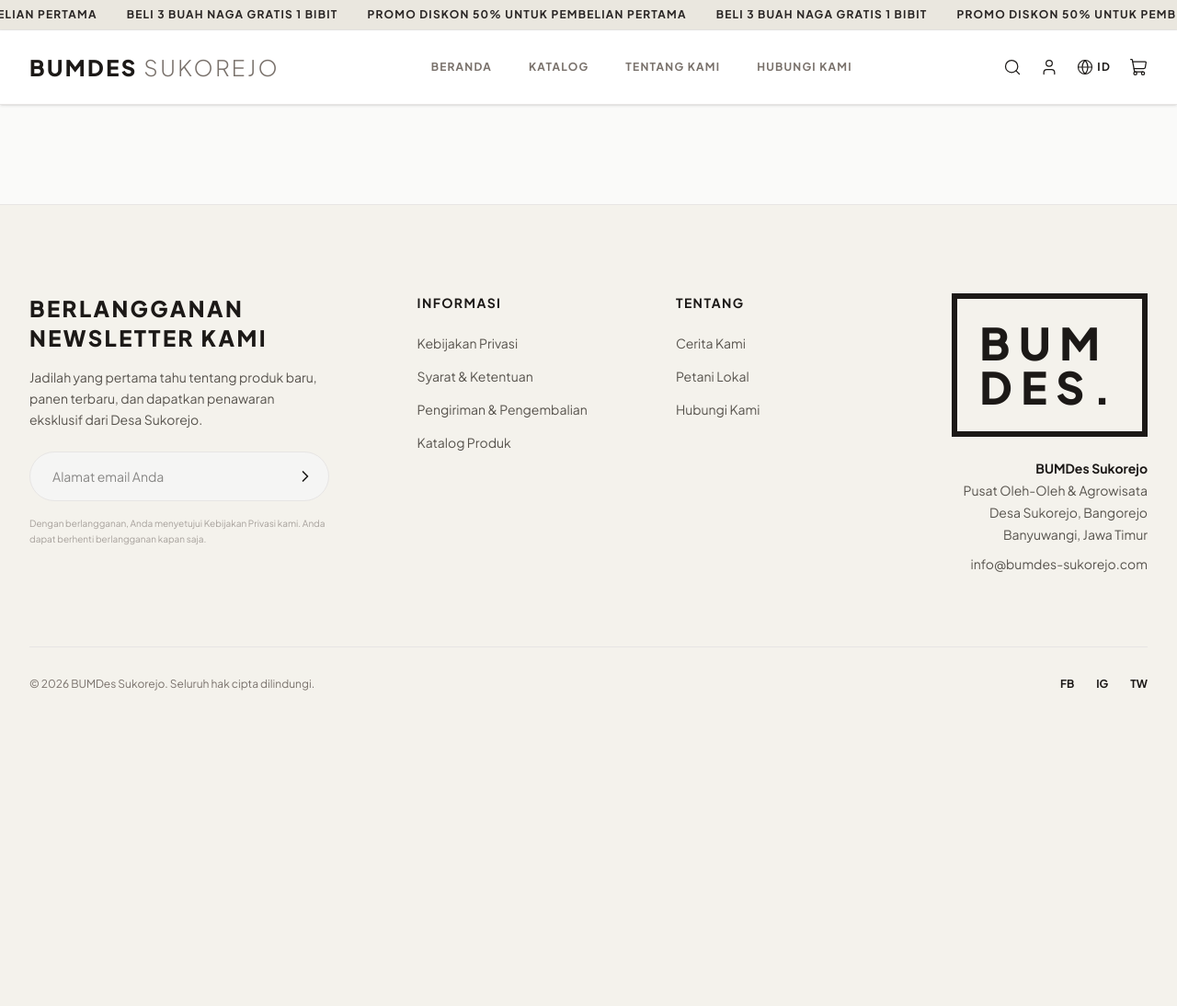
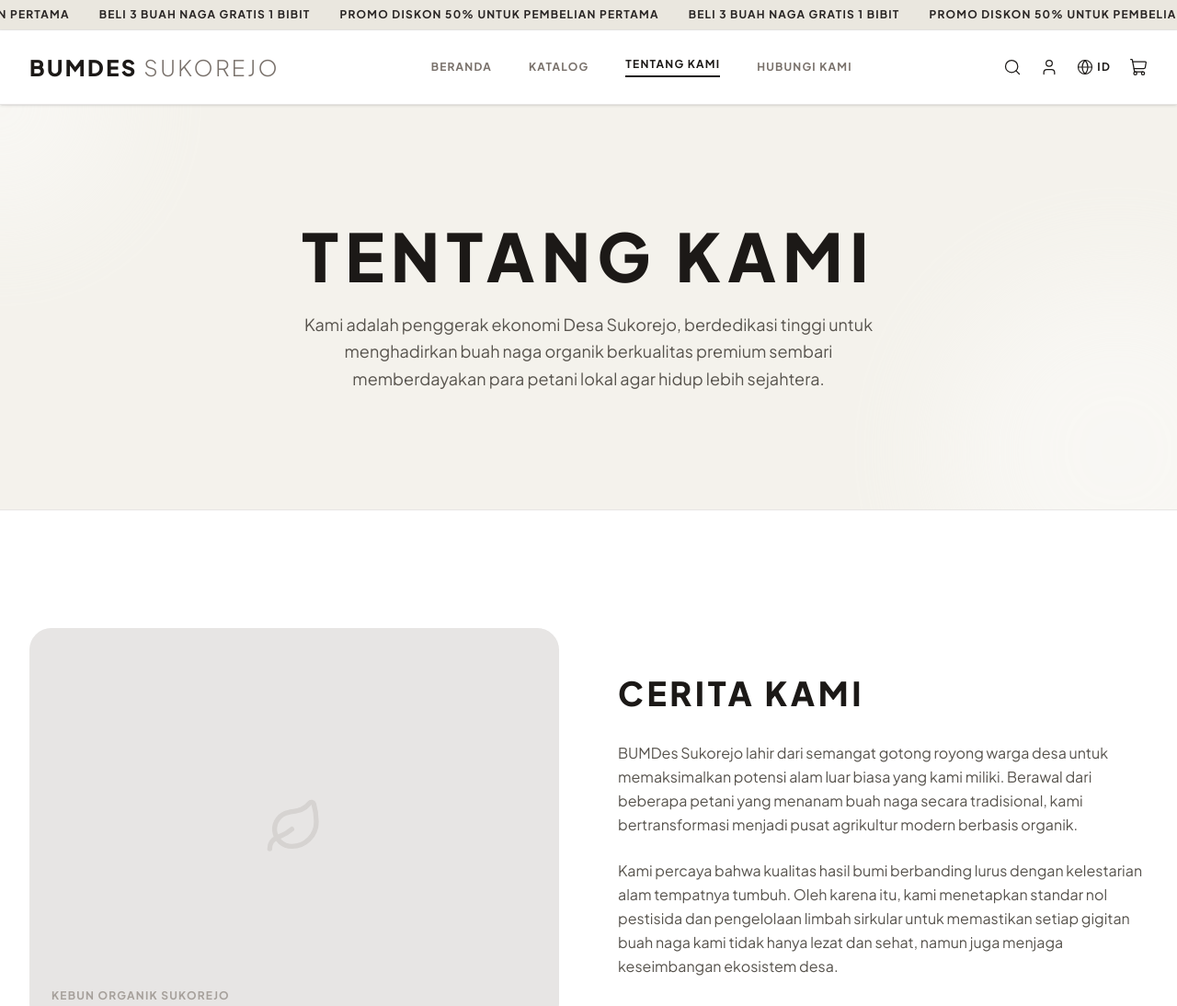
Before and after one commit to masterlearn22/umkm_desa-Sukorejo, a React (Vite) app: page /tentang-kami in a window 1280 px wide. Shown: the top 1094 px of the page at 92% size. Before the commit the page ends 800 px from the top, so only its background shows below. Built offline with nearby package versions, Linux system fonts and the light colour scheme; no server answers; a web font is replaced by a local one.

Commit message:
feat: create About Us page with premium design and connect routing

```diff
--- a/src/App.jsx
+++ b/src/App.jsx
@@ -6,6 +6,7 @@ import CheckoutForm from './components/CheckoutForm';
 import Home from './pages/Home';
 import Catalog from './pages/Catalog';
 import ProductDetail from './pages/ProductDetail';
+import AboutUs from './pages/AboutUs';
 import Footer from './components/Footer';
 import { fetchProducts } from './services/api';
 import { useLanguage } from './context/LanguageContext';
@@ -14,18 +15,10 @@ const App = () => {
   const { lang } = useLanguage();
   const [products, setProducts] = useState([]);
   const [loading, setLoading] = useState(true);
-  const [activeCategory, setActiveCategory] = useState('All');
   const [searchQuery, setSearchQuery] = useState('');
 
   const [isCartOpen, setIsCartOpen] = useState(false);
   const [isCheckoutOpen, setIsCheckoutOpen] = useState(false);
-
-  const categories = [
-    { id: 'All', labelKey: 'filterAll' },
-    { id: 'Fresh', labelKey: 'filterFresh' },
-    { id: 'Processed', labelKey: 'filterProcessed' },
-    { id: 'Craft', labelKey: 'filterCraft' },
-  ];
 
   useEffect(() => {
     const loadProducts = async () => {
@@ -41,8 +34,6 @@ const App = () => {
     };
     loadProducts();
   }, []);
-
-  // Filtering logic is moved to Catalog.jsx, but we keep state here so it persists across navigation
 
   return (
     <div className="min-h-screen flex flex-col bg-stone-50">
@@ -60,6 +51,7 @@ const App = () => {
             />
           } />
           <Route path="/produk/:id" element={<ProductDetail products={products} />} />
+          <Route path="/tentang-kami" element={<AboutUs />} />
         </Routes>
       </main>
 
--- a/src/components/Navbar.jsx
+++ b/src/components/Navbar.jsx
@@ -46,10 +46,9 @@ const Navbar = ({ onCartClick }) => {
               <Link to="/katalog" className={`text-xs font-bold uppercase tracking-widest transition-colors ${location.pathname === '/katalog' ? 'text-stone-900 border-b-2 border-stone-900 pb-1' : 'text-stone-500 hover:text-stone-900'}`}>
                 {lang === 'en' ? 'CATALOG' : 'KATALOG'}
               </Link>
-              {/* Dummy Links to match Solidu's extensive navigation */}
-              <a href="#" className="text-xs font-bold uppercase tracking-widest text-stone-500 hover:text-stone-900 transition-colors">
-                TENTANG KAMI
-              </a>
+              <Link to="/tentang-kami" className={`text-xs font-bold uppercase tracking-widest transition-colors ${location.pathname === '/tentang-kami' ? 'text-stone-900 border-b-2 border-stone-900 pb-1' : 'text-stone-500 hover:text-stone-900'}`}>
+                {lang === 'en' ? 'ABOUT US' : 'TENTANG KAMI'}
+              </Link>
               <a href="#" className="text-xs font-bold uppercase tracking-widest text-stone-500 hover:text-stone-900 transition-colors">
                 HUBUNGI KAMI
               </a>
--- /dev/null
+++ b/src/pages/AboutUs.jsx
@@ -0,0 +1,145 @@
+import React from 'react';
+import { Leaf, Users, MapPin, TrendingUp } from 'lucide-react';
+import { useLanguage } from '../context/LanguageContext';
+
+const AboutUs = () => {
+  const { lang, t } = useLanguage();
+
+  return (
+    <div className="bg-white min-h-screen">
+
+      {/* Hero Section */}
+      <section className="relative w-full bg-[#f4f2ec] py-24 md:py-32 flex flex-col items-center justify-center text-center px-4 overflow-hidden border-b border-stone-200">
+        <h1 className="text-5xl md:text-6xl lg:text-7xl font-heading font-black text-stone-900 uppercase tracking-widest mb-6 relative z-10">
+          TENTANG KAMI
+        </h1>
+        <p className="max-w-2xl text-stone-600 text-base md:text-lg leading-relaxed relative z-10">
+          Kami adalah penggerak ekonomi Desa Sukorejo, berdedikasi tinggi untuk menghadirkan buah naga organik berkualitas premium sembari memberdayakan para petani lokal agar hidup lebih sejahtera.
+        </p>
+
+        {/* Subtle decorative elements behind text */}
+        <div className="absolute top-0 left-0 w-64 h-64 bg-white opacity-40 rounded-full blur-3xl -translate-x-1/2 -translate-y-1/2 pointer-events-none" />
+        <div className="absolute bottom-0 right-0 w-96 h-96 bg-white opacity-40 rounded-full blur-3xl translate-x-1/3 translate-y-1/3 pointer-events-none" />
+      </section>
+
+      {/* Our Story Section */}
+      <section className="max-w-screen-xl mx-auto px-4 sm:px-6 lg:px-8 py-20 md:py-32">
+        <div className="flex flex-col lg:flex-row gap-16 items-center">
+
+          <div className="w-full lg:w-1/2">
+            <div className="bg-stone-100 rounded-3xl aspect-[4/3] w-full overflow-hidden flex items-center justify-center relative">
+               {/* Decorative placeholder for farm image */}
+               <div className="absolute inset-0 bg-stone-200"></div>
+               <Leaf size={64} className="text-stone-300 relative z-10" />
+               <span className="absolute bottom-6 left-6 text-xs font-bold text-stone-400 uppercase tracking-widest">
+                 Kebun Organik Sukorejo
+               </span>
+            </div>
+          </div>
+
+          <div className="w-full lg:w-1/2 flex flex-col justify-center">
+            <h2 className="text-3xl md:text-4xl font-heading font-black text-stone-900 uppercase tracking-widest mb-8">
+              CERITA KAMI
+            </h2>
+            <p className="text-stone-600 leading-relaxed mb-6">
+              BUMDes Sukorejo lahir dari semangat gotong royong warga desa untuk memaksimalkan potensi alam luar biasa yang kami miliki. Berawal dari beberapa petani yang menanam buah naga secara tradisional, kami bertransformasi menjadi pusat agrikultur modern berbasis organik.
+            </p>
+            <p className="text-stone-600 leading-relaxed">
+              Kami percaya bahwa kualitas hasil bumi berbanding lurus dengan kelestarian alam tempatnya tumbuh. Oleh karena itu, kami menetapkan standar nol pestisida dan pengelolaan limbah sirkular untuk memastikan setiap gigitan buah naga kami tidak hanya lezat dan sehat, namun juga menjaga keseimbangan ekosistem desa.
+            </p>
+          </div>
+
+        </div>
+      </section>
+
+      {/* Values Section */}
+      <section className="w-full bg-[#1c1c1a] text-white py-20 md:py-32">
+        <div className="max-w-screen-xl mx-auto px-4 sm:px-6 lg:px-8">
+
+          <div className="text-center mb-16 md:mb-24">
+             <h2 className="text-3xl md:text-4xl font-heading font-black uppercase tracking-widest mb-6">
+               VISI & MISI
+             </h2>
+             <p className="max-w-2xl mx-auto text-stone-400 leading-relaxed">
+               Langkah besar kami selalu dipandu oleh nilai-nilai mulia untuk mewujudkan masyarakat mandiri dan lingkungan lestari.
+             </p>
+          </div>
+
+          <div className="grid grid-cols-1 md:grid-cols-2 lg:grid-cols-4 gap-12">
+             <div className="flex flex-col items-center text-center">
+                <div className="w-16 h-16 bg-stone-800 rounded-full flex items-center justify-center mb-6">
+                   <Leaf size={28} className="text-stone-100" />
+                </div>
+                <h3 className="text-sm font-bold uppercase tracking-widest mb-4">100% Organik</h3>
+                <p className="text-sm text-stone-400 leading-relaxed">
+                  Menjaga kemurnian tanah dan memproduksi buah naga bebas bahan kimia secara konsisten.
+                </p>
+             </div>
+
+             <div className="flex flex-col items-center text-center">
+                <div className="w-16 h-16 bg-stone-800 rounded-full flex items-center justify-center mb-6">
+                   <Users size={28} className="text-stone-100" />
+                </div>
+                <h3 className="text-sm font-bold uppercase tracking-widest mb-4">Kesejahteraan Petani</h3>
+                <p className="text-sm text-stone-400 leading-relaxed">
+                  Menciptakan harga jual yang adil dan ekosistem bisnis yang memberdayakan masyarakat desa.
+                </p>
+             </div>
+
+             <div className="flex flex-col items-center text-center">
+                <div className="w-16 h-16 bg-stone-800 rounded-full flex items-center justify-center mb-6">
+                   <TrendingUp size={28} className="text-stone-100" />
+                </div>
+                <h3 className="text-sm font-bold uppercase tracking-widest mb-4">Inovasi Olahan</h3>
+                <p className="text-sm text-stone-400 leading-relaxed">
+                  Tidak berhenti di buah segar, kami mengembangkan berbagai varian produk turunan untuk menambah nilai ekonomi.
+                </p>
+             </div>
+
+             <div className="flex flex-col items-center text-center">
+                <div className="w-16 h-16 bg-stone-800 rounded-full flex items-center justify-center mb-6">
+                   <MapPin size={28} className="text-stone-100" />
+                </div>
+                <h3 className="text-sm font-bold uppercase tracking-widest mb-4">Kualitas Ekspor</h3>
+                <p className="text-sm text-stone-400 leading-relaxed">
+                  Membawa nama Desa Sukorejo ke pasar nasional dan internasional melalui standar mutu yang tinggi.
+                </p>
+             </div>
+          </div>
+
+        </div>
+      </section>
+
+      {/* Contact & Location */}
+      <section className="max-w-screen-xl mx-auto px-4 sm:px-6 lg:px-8 py-20 md:py-32">
+        <div className="bg-[#f4f2ec] rounded-[2rem] p-8 md:p-16 flex flex-col md:flex-row gap-12 items-center justify-between border border-stone-200">
+
+           <div className="w-full md:w-1/2">
+             <h2 className="text-2xl md:text-3xl font-heading font-black text-stone-900 uppercase tracking-widest mb-6">
+               Kunjungi Kami
+             </h2>
+             <p className="text-stone-600 mb-8 leading-relaxed max-w-md">
+               Ingin melihat langsung proses penanaman buah naga organik atau berdiskusi soal kemitraan? Pintu kami selalu terbuka.
+             </p>
+             <div className="space-y-4">
+               <div className="flex items-center gap-4 text-stone-800 font-medium text-sm">
+                 <div className="w-10 h-10 bg-white rounded-full flex items-center justify-center border border-stone-200">
+                   <MapPin size={18} />
+                 </div>
+                 Desa Sukorejo, Jawa Timur, Indonesia
+               </div>
+             </div>
+           </div>
+
+           <div className="w-full md:w-1/2 h-64 md:h-80 bg-stone-200 rounded-2xl overflow-hidden relative flex items-center justify-center">
+              <span className="text-stone-400 font-bold tracking-widest uppercase text-xs">Peta Lokasi Dummy</span>
+           </div>
+
+        </div>
+      </section>
+
+    </div>
+  );
+};
+
+export default AboutUs;
```
